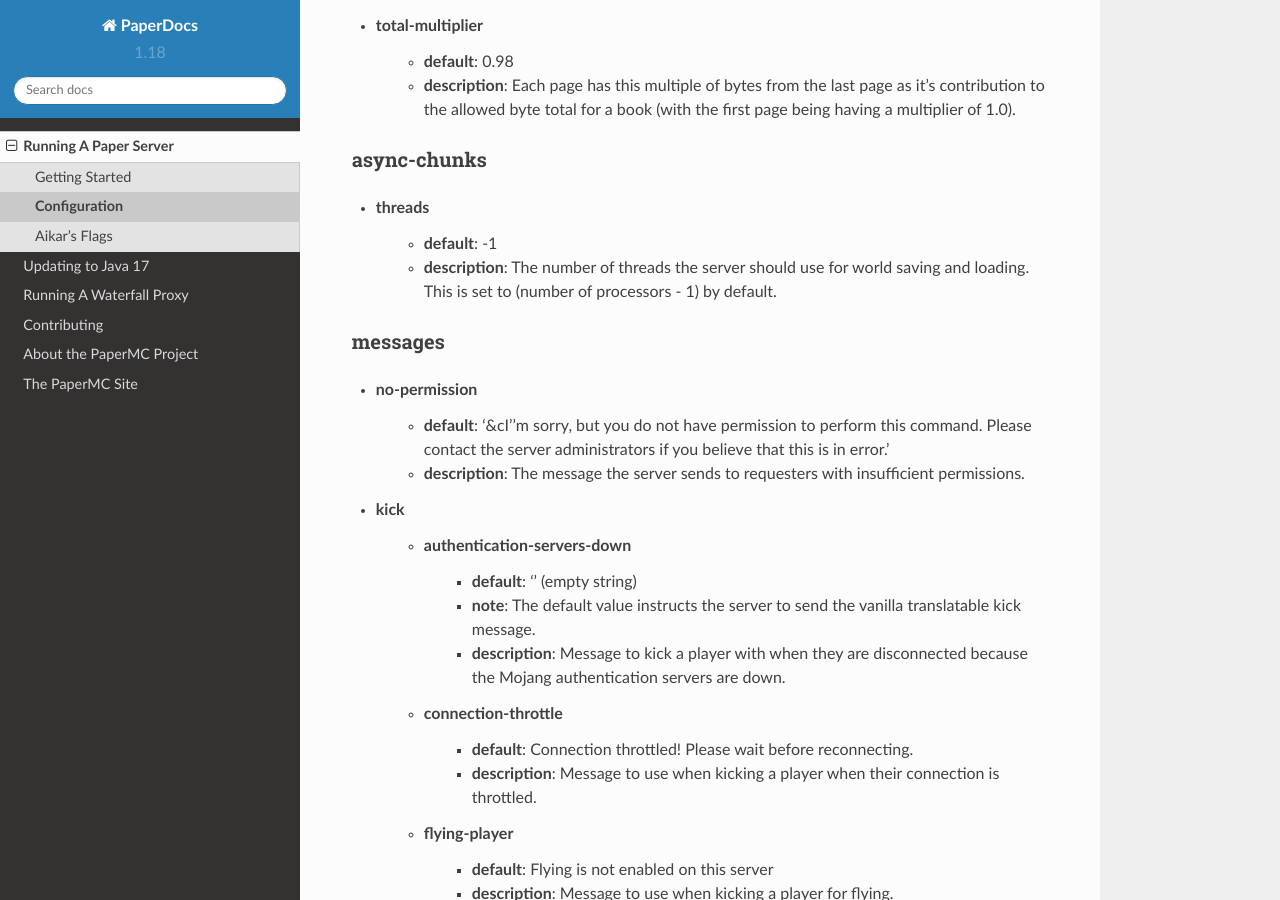
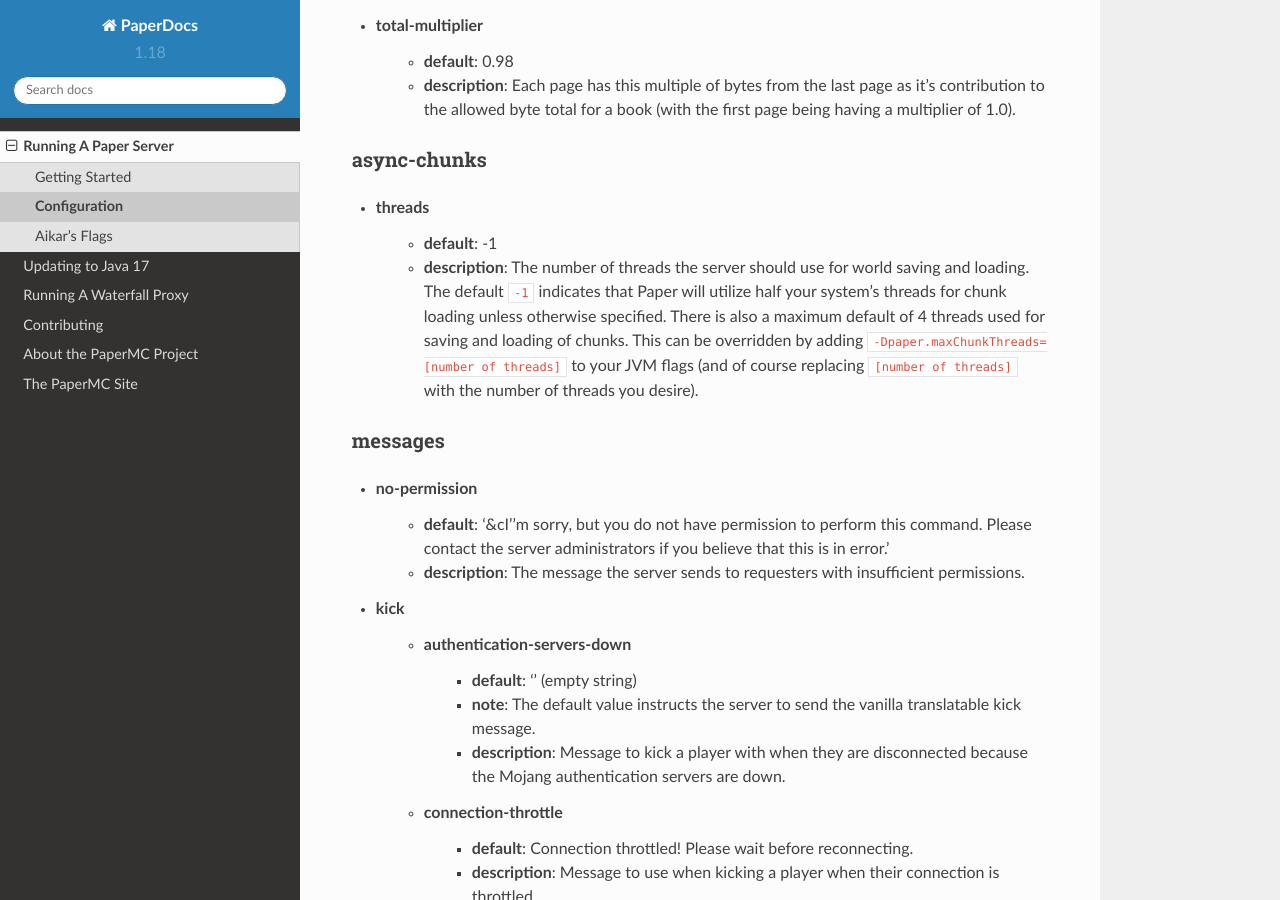
Before and after one commit to PaperMC/PaperDocs, a Sphinx documentation site: the page built from source/server/configuration.rst, in a window 1280 px wide and 900 px high, scrolled down 5366 px. Built offline with Sphinx 7.4.7 and the Read the Docs theme 2.0.0, drawn with Linux system fonts in a browser that asks for light colours.

Commit message:
Improve async-chunks documentation (#139)
* improve async-chunks documentation

* improve async-chunks docs: 2

* fix formatting

Co-authored-by: sulu5890 <sulu@sulu.me>

```diff
--- a/source/server/configuration.rst
+++ b/source/server/configuration.rst
@@ -239,8 +239,12 @@
 ~~~~~~~~~~~~
 * threads
     - **default**: -1
-    - **description**: The number of threads the server should use for world
-      saving and loading. This is set to (number of processors - 1) by default.
+    - **description**: The number of threads the server should use for world saving and loading.
+      The default ``-1`` indicates that Paper will utilize half your system's threads for chunk
+      loading unless otherwise specified. There is also a maximum default of 4 threads used for
+      saving and loading of chunks. This can be overridden by adding
+      ``-Dpaper.maxChunkThreads=[number of threads]`` to your JVM flags (and of course replacing
+      ``[number of threads]`` with the number of threads you desire).
 
 messages
 ~~~~~~~~
```
